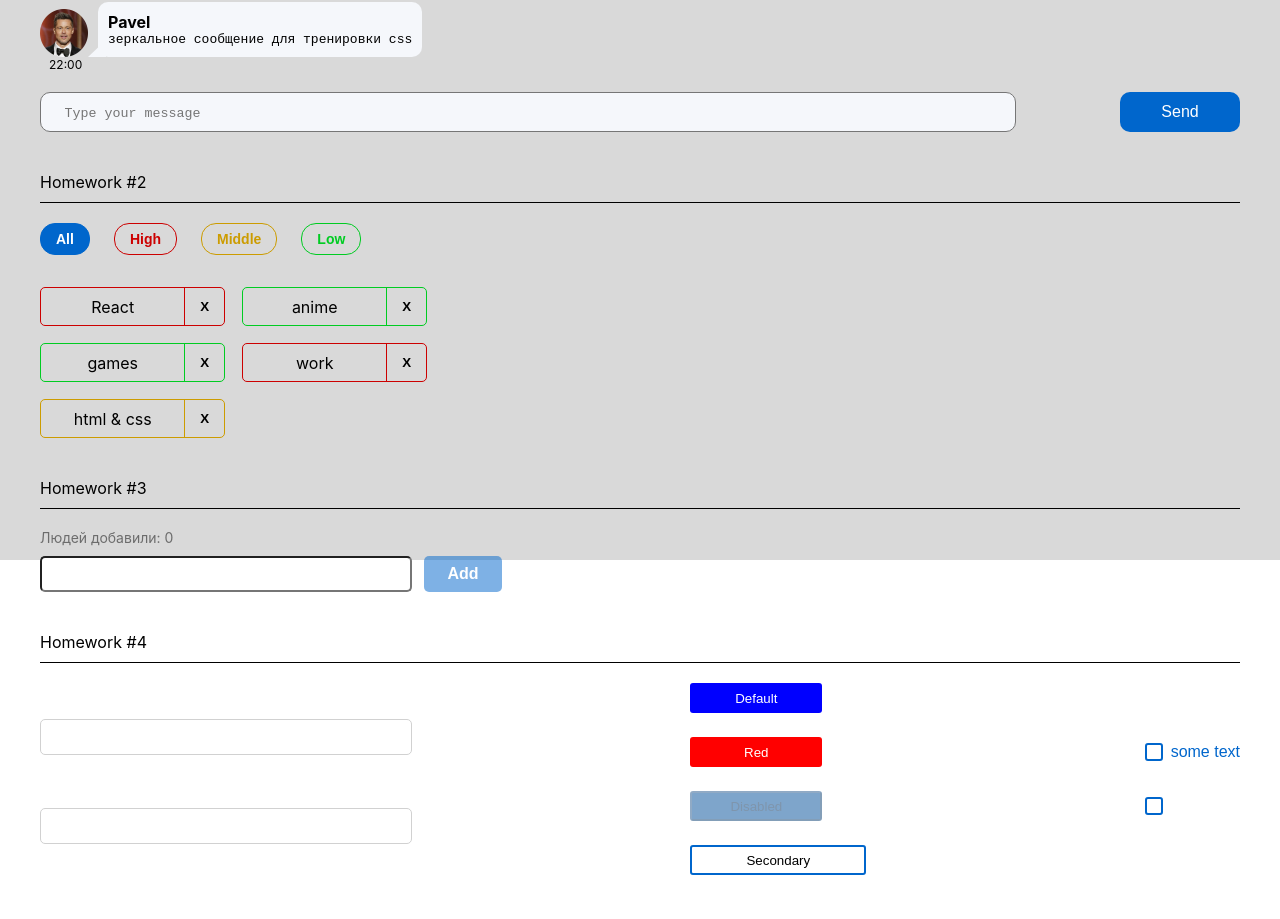
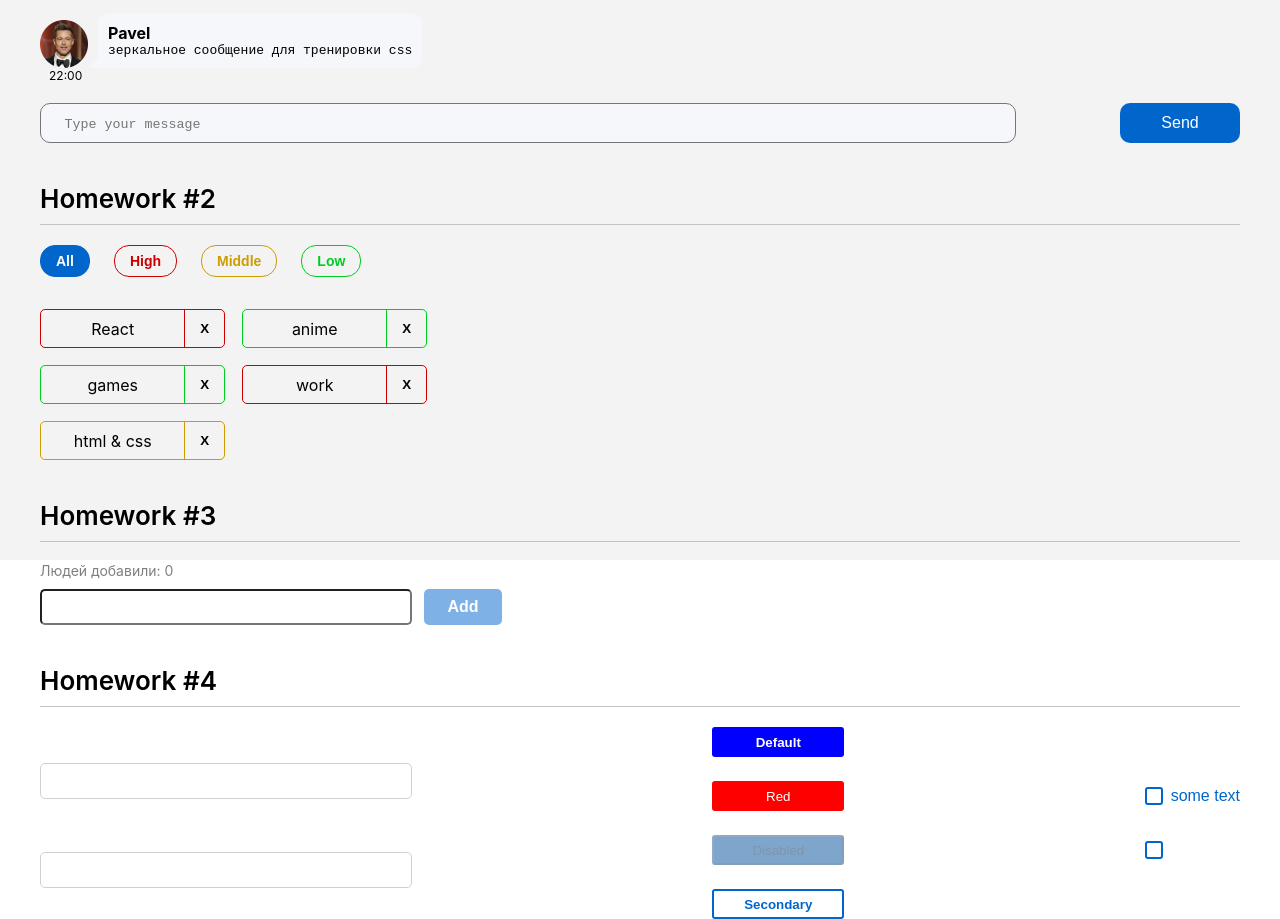
Before and after one commit to AlexPstr/HomeWorkS2, a React (Create React App) app: page /#/pre-junior in a window 1280 px wide. Shown: the part 240-1159 px from the top of the page. Before the commit the page ends 1115 px from the top, so only its background shows below. Built offline with nearby package versions, Linux system fonts and the light colour scheme.

Commit message:
feat: completed task HW05(06)

```diff
--- a/src/s1-main/App.module.css
+++ b/src/s1-main/App.module.css
@@ -1,6 +1,6 @@
 .App {
     --header_height: 60px;
-    background-color: #d9d9d9;
+    background-color: #f3f3f3;
     height: 100vh;
 }
 
@@ -11,8 +11,10 @@
 }
 
 .hwTitle {
+    font-size: 26px;
+    font-weight: 600;
     max-width: 1200px;
-    border-bottom: 1px solid black;
+    border-bottom: 1px solid #c5c2c2;
     margin: 0  auto 20px;
 
     padding: 40px 0 10px 0;
--- a/src/s2-homeworks/hw04/common/c2-SuperButton/SuperButton.module.css
+++ b/src/s2-homeworks/hw04/common/c2-SuperButton/SuperButton.module.css
@@ -6,6 +6,7 @@
     justify-content: center;
     align-items: center;
     transition: all 0.3s ease-in-out;
+    cursor: pointer;
 }
 
 .disabled {
@@ -17,10 +18,13 @@
 .secondary {
     border: 2px solid #0066CC;
     background-color: white;
-    width: 176px;
+    color: #0066CC;
+    font-weight: 600;
+    width: 132px;
 }
 
 .default {
+    font-weight: 600;
     border: none;
     background-color: blue;
     color: white;
--- a/src/s2-homeworks/hw05/pages/Junior.tsx
+++ b/src/s2-homeworks/hw05/pages/Junior.tsx
@@ -1,4 +1,5 @@
 import React from 'react'
+import HW6 from "../../hw06/HW6";
 // import HW6 from '../../hw06/HW6'
 // import HW7 from '../../hw07/HW7'
 // import HW8 from '../../hw08/HW8'
@@ -7,7 +8,7 @@ import React from 'react'
 function Junior() {
     return (
         <div id={'hw5-page-junior'}>
-            {/*<HW6 />*/}
+            <HW6 />
             {/*<HW7 />*/}
             {/*<HW8 />*/}
             {/*<HW9 />*/}
--- a/src/s2-homeworks/hw06/HW6.module.css
+++ b/src/s2-homeworks/hw06/HW6.module.css
@@ -1,5 +1,8 @@
 .buttonsContainer {
+    display: flex;
+    gap: 10px;
 }
 
 .editableSpanContainer {
+    margin-bottom: 20px;
 }
--- a/src/s2-homeworks/hw06/HW6.tsx
+++ b/src/s2-homeworks/hw06/HW6.tsx
@@ -13,13 +13,14 @@ import s from './HW6.module.css'
 
 const HW6 = () => {
     const [value, setValue] = useState<string>('')
-
+    const spanActive = true
     const save = () => {
         saveState<string>('hw6-editable-span-value', value)
     }
+
     const restore = () => {
-        // делают студенты
 
+        setValue(restoreState('hw6-editable-span-value', value ))
     }
 
     return (
@@ -35,13 +36,13 @@ const HW6 = () => {
                         onChangeText={setValue}
                         spanProps={{
                             id: 'hw6-editable-span',
-                            defaultText: 'enter text...',
+                            defaultText: 'Edit text',
                         }}
                     />
                 </div>
 
                 <div className={s.buttonsContainer}>
-                    <SuperButton id={'hw6-save'} onClick={save}>
+                    <SuperButton id={'hw6-save'} onClick={save} >
                         Save to ls
                     </SuperButton>
                     <SuperButton
--- a/src/s2-homeworks/hw06/common/c4-SuperEditableSpan/SuperEditableSpan.module.css
+++ b/src/s2-homeworks/hw06/common/c4-SuperEditableSpan/SuperEditableSpan.module.css
@@ -1,10 +1,20 @@
 .spanBlock {
+    display: flex;
+    gap: 10px;
+    margin-bottom: 20px;
 }
 
 .span {
+    color: #0080FF;
+    font-size: 16px;
 }
 
 .input {
+    max-width: 276px;
+    width: 100%;
+    border: 1px solid #D1D1D1;
+    outline: 1px solid #D1D1D1;
+    padding-left: 20px;
 }
 
 .pen {
--- a/src/s2-homeworks/hw06/common/c4-SuperEditableSpan/SuperEditableSpan.tsx
+++ b/src/s2-homeworks/hw06/common/c4-SuperEditableSpan/SuperEditableSpan.tsx
@@ -40,12 +40,13 @@ const SuperEditableSpan: React.FC<SuperEditableSpanType> = (
     const {children, onDoubleClick, className, defaultText, ...restSpanProps} =
     spanProps || {}
 
-    const onEnterCallback = () => {
+   const onEnterCallback = () => {
+        setEditMode(false)
         // выключить editMode при нажатии Enter // делают студенты
-
         onEnter?.()
     }
     const onBlurCallback = (e: React.FocusEvent<HTMLInputElement>) => {
+        setEditMode(false)
         // выключить editMode при нажатии за пределами инпута // делают студенты
 
         onBlur?.(e)
@@ -53,6 +54,7 @@ const SuperEditableSpan: React.FC<SuperEditableSpanType> = (
     const onDoubleClickCallBack = (
         e: React.MouseEvent<HTMLSpanElement, MouseEvent>
     ) => {
+        setEditMode(true)
         // включить editMode при двойном клике // делают студенты
 
         onDoubleClick?.(e)
```
